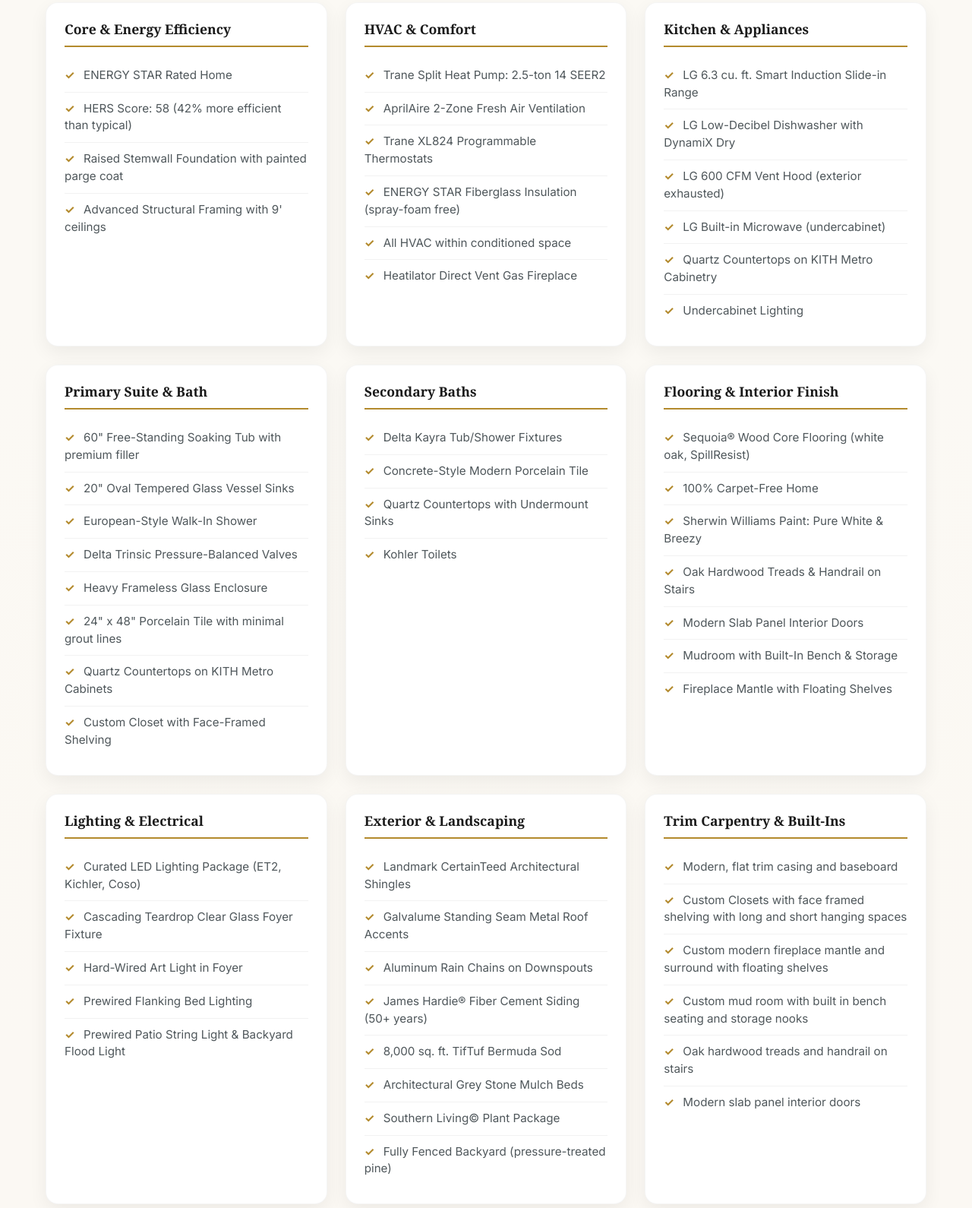
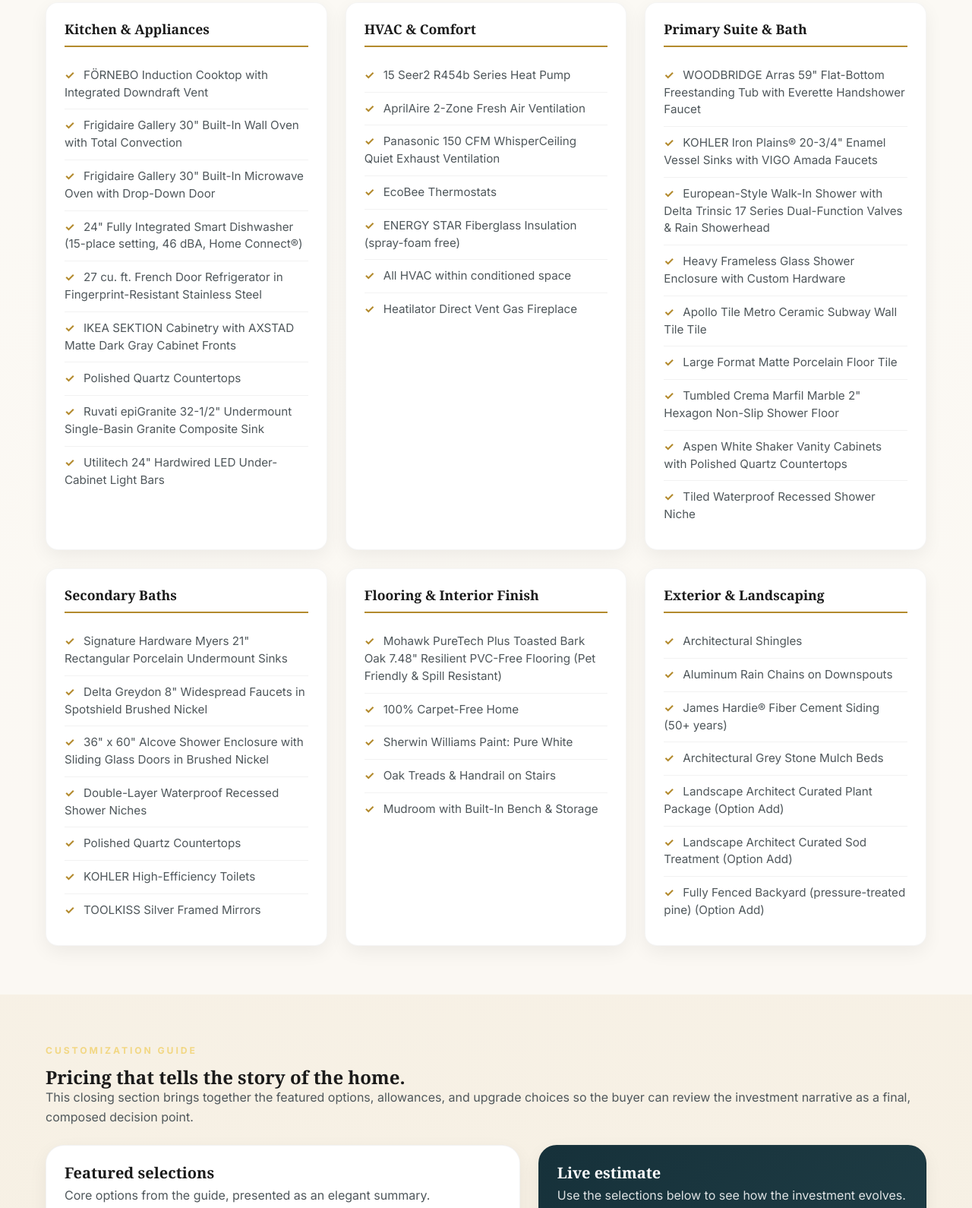
Before and after one commit to ZaneF8397/2108milburnie, a website: page index.html in a window 1280 px wide. Shown: the part 8258-9848 px from the top of the page at 76% size. Drawn offline with Linux system fonts and the light colour scheme.

Commit message:
Revised specs & living room image

```diff
--- a/index.html
+++ b/index.html
@@ -173,6 +173,7 @@
                     <p class="section-copy">Every detail has been selected for durability, performance, and refined living. From energy-efficient mechanical systems to curated finishes, this home is built to elevate daily life.</p>
                 </div>
                 <div class="specs-grid">
+                    <!---
                     <div class="specs-category">
                         <h3>Core & Energy Efficiency</h3>
                         <ul class="specs-list">
@@ -182,104 +183,114 @@
                             <li>Advanced Structural Framing with 9' ceilings</li>
                         </ul>
                     </div>
+                    -->
+                    <div class="specs-category">
+                        <h3>Kitchen & Appliances</h3>
+                        <ul class="specs-list">
+                            <li>FÖRNEBO Induction Cooktop with Integrated Downdraft Vent</li>
+                            <li>Frigidaire Gallery 30" Built-In Wall Oven with Total Convection</li>
+                            <li>Frigidaire Gallery 30" Built-In Microwave Oven with Drop-Down Door</li>
+                            <li>24" Fully Integrated Smart Dishwasher (15-place setting, 46 dBA, Home Connect®)</li>
+                            <li>27 cu. ft. French Door Refrigerator in Fingerprint-Resistant Stainless Steel</li>
+                            <li>IKEA SEKTION Cabinetry with AXSTAD Matte Dark Gray Cabinet Fronts</li>
+                            <li>Polished Quartz Countertops</li>
+                            <li>Ruvati epiGranite 32-1/2" Undermount Single-Basin Granite Composite Sink</li>
+                            <li>Utilitech 24" Hardwired LED Under-Cabinet Light Bars</li>
+                        </ul>
+                    </div>
 
                     <div class="specs-category">
                         <h3>HVAC & Comfort</h3>
                         <ul class="specs-list">
-                            <li>Trane Split Heat Pump: 2.5-ton 14 SEER2</li>
+                            <li>15 Seer2 R454b Series Heat Pump</li>
                             <li>AprilAire 2-Zone Fresh Air Ventilation</li>
-                            <li>Trane XL824 Programmable Thermostats</li>
+                            <li>Panasonic 150 CFM WhisperCeiling Quiet Exhaust Ventilation</li>
+                            <li>EcoBee Thermostats</li>
                             <li>ENERGY STAR Fiberglass Insulation (spray-foam free)</li>
                             <li>All HVAC within conditioned space</li>
                             <li>Heatilator Direct Vent Gas Fireplace</li>
                         </ul>
                     </div>
 
-                    <div class="specs-category">
-                        <h3>Kitchen & Appliances</h3>
-                        <ul class="specs-list">
-                            <li>LG 6.3 cu. ft. Smart Induction Slide-in Range</li>
-                            <li>LG Low-Decibel Dishwasher with DynamiX Dry</li>
-                            <li>LG 600 CFM Vent Hood (exterior exhausted)</li>
-                            <li>LG Built-in Microwave (undercabinet)</li>
-                            <li>Quartz Countertops on KITH Metro Cabinetry</li>
-                            <li>Undercabinet Lighting</li>
-                        </ul>
-                    </div>
+
 
                     <div class="specs-category">
                         <h3>Primary Suite & Bath</h3>
                         <ul class="specs-list">
-                            <li>60" Free-Standing Soaking Tub with premium filler</li>
-                            <li>20" Oval Tempered Glass Vessel Sinks</li>
-                            <li>European-Style Walk-In Shower</li>
-                            <li>Delta Trinsic Pressure-Balanced Valves</li>
-                            <li>Heavy Frameless Glass Enclosure</li>
-                            <li>24" x 48" Porcelain Tile with minimal grout lines</li>
-                            <li>Quartz Countertops on KITH Metro Cabinets</li>
-                            <li>Custom Closet with Face-Framed Shelving</li>
+                            <li>WOODBRIDGE Arras 59" Flat-Bottom Freestanding Tub with Everette Handshower Faucet</li>
+                            <li>KOHLER Iron Plains® 20-3/4" Enamel Vessel Sinks with VIGO Amada Faucets</li>
+                            <li>European-Style Walk-In Shower with Delta Trinsic 17 Series Dual-Function Valves & Rain Showerhead</li>
+                            <li>Heavy Frameless Glass Shower Enclosure with Custom Hardware</li>
+                            <li>Apollo Tile Metro Ceramic Subway Wall Tile Tile</li>
+                            <li>Large Format Matte Porcelain Floor Tile</li>
+                            <li>Tumbled Crema Marfil Marble 2" Hexagon Non-Slip Shower Floor</li>
+                            <li>Aspen White Shaker Vanity Cabinets with Polished Quartz Countertops</li>
+                            <li>Tiled Waterproof Recessed Shower Niche</li>
                         </ul>
                     </div>
 
                     <div class="specs-category">
                         <h3>Secondary Baths</h3>
                         <ul class="specs-list">
-                            <li>Delta Kayra Tub/Shower Fixtures</li>
-                            <li>Concrete-Style Modern Porcelain Tile</li>
-                            <li>Quartz Countertops with Undermount Sinks</li>
-                            <li>Kohler Toilets</li>
+                            <li>Signature Hardware Myers 21" Rectangular Porcelain Undermount Sinks</li>
+                            <li>Delta Greydon 8" Widespread Faucets in Spotshield Brushed Nickel</li>
+                            <li>36" x 60" Alcove Shower Enclosure with Sliding Glass Doors in Brushed Nickel</li>
+                            <li>Double-Layer Waterproof Recessed Shower Niches</li>
+                            <li>Polished Quartz Countertops</li>
+                            <li>KOHLER High-Efficiency Toilets</li>
+                            <li>TOOLKISS Silver Framed Mirrors</li>
                         </ul>
                     </div>
 
                     <div class="specs-category">
                         <h3>Flooring & Interior Finish</h3>
                         <ul class="specs-list">
-                            <li>Sequoia® Wood Core Flooring (white oak, SpillResist)</li>
+                            <li>Mohawk PureTech Plus Toasted Bark Oak 7.48" Resilient PVC-Free Flooring (Pet Friendly & Spill Resistant)</li>
                             <li>100% Carpet-Free Home</li>
-                            <li>Sherwin Williams Paint: Pure White & Breezy</li>
-                            <li>Oak Hardwood Treads & Handrail on Stairs</li>
-                            <li>Modern Slab Panel Interior Doors</li>
+                            <li>Sherwin Williams Paint: Pure White</li>
+                            <li>Oak Treads & Handrail on Stairs</li>
                             <li>Mudroom with Built-In Bench & Storage</li>
-                            <li>Fireplace Mantle with Floating Shelves</li>
                         </ul>
                     </div>
-
+                    <!--
                     <div class="specs-category">
                         <h3>Lighting & Electrical</h3>
                         <ul class="specs-list">
-                            <li>Curated LED Lighting Package (ET2, Kichler, Coso)</li>
-                            <li>Cascading Teardrop Clear Glass Foyer Fixture</li>
-                            <li>Hard-Wired Art Light in Foyer</li>
+                            <li>Savoy House Wright 4-Light 34" Vanity Fixtures in Brushed Finish</li>
+                            <li>Recessed LED Wafer Room Lighting Package</li>
+                            <li>Utilitech 24" Hardwired LED Under-Cabinet Light Bars</li>
+                            <li>Decora Electric Switches & Coordinated Cover Plates</li>
                             <li>Prewired Flanking Bed Lighting</li>
                             <li>Prewired Patio String Light & Backyard Flood Light</li>
                         </ul>
                     </div>
-
+                    -->
                     <div class="specs-category">
                         <h3>Exterior & Landscaping</h3>
                         <ul class="specs-list">
-                            <li>Landmark CertainTeed Architectural Shingles</li>
-                            <li>Galvalume Standing Seam Metal Roof Accents</li>
+                            <li>Architectural Shingles</li>
                             <li>Aluminum Rain Chains on Downspouts</li>
                             <li>James Hardie® Fiber Cement Siding (50+ years)</li>
-                            <li>8,000 sq. ft. TifTuf Bermuda Sod</li>
                             <li>Architectural Grey Stone Mulch Beds</li>
-                            <li>Southern Living© Plant Package</li>
-                            <li>Fully Fenced Backyard (pressure-treated pine)</li>
+                            <li>Landscape Architect Curated Plant Package (Option Add)</li>
+                            <li>Landscape Architect Curated Sod Treatment (Option Add)</li>
+                            <li>Fully Fenced Backyard (pressure-treated pine) (Option Add)</li>
                         </ul>
                     </div>
-
+                    <!--
                     <div class="specs-category">
                         <h3>Trim Carpentry & Built-Ins</h3>
                         <ul class="specs-list">
-                            <li>Modern, flat trim casing and baseboard</li>
-                            <li>Custom Closets with face framed shelving with long and short hanging spaces</li>
+                            <li>Modern flat trim casing and baseboards</li>
+                            <li>Custom Closets with face-framed shelving for long and short hanging</li>
                             <li>Custom modern fireplace mantle and surround with floating shelves</li>
-                            <li>Custom mud room with built in bench seating and storage nooks</li>
+                            <li>Custom mudroom with built-in bench seating and storage nooks</li>
+                            <li>Kohler Elate 24" Towel Bars & Gatco Level Brushed Nickel Bath Hardware</li>
                             <li>Oak hardwood treads and handrail on stairs</li>
                             <li>Modern slab panel interior doors</li>
                         </ul>
                     </div>
+                    -->
                 </div>
             </div>
         </section>
```
Also changed, not shown: images/living-room.jpg.
